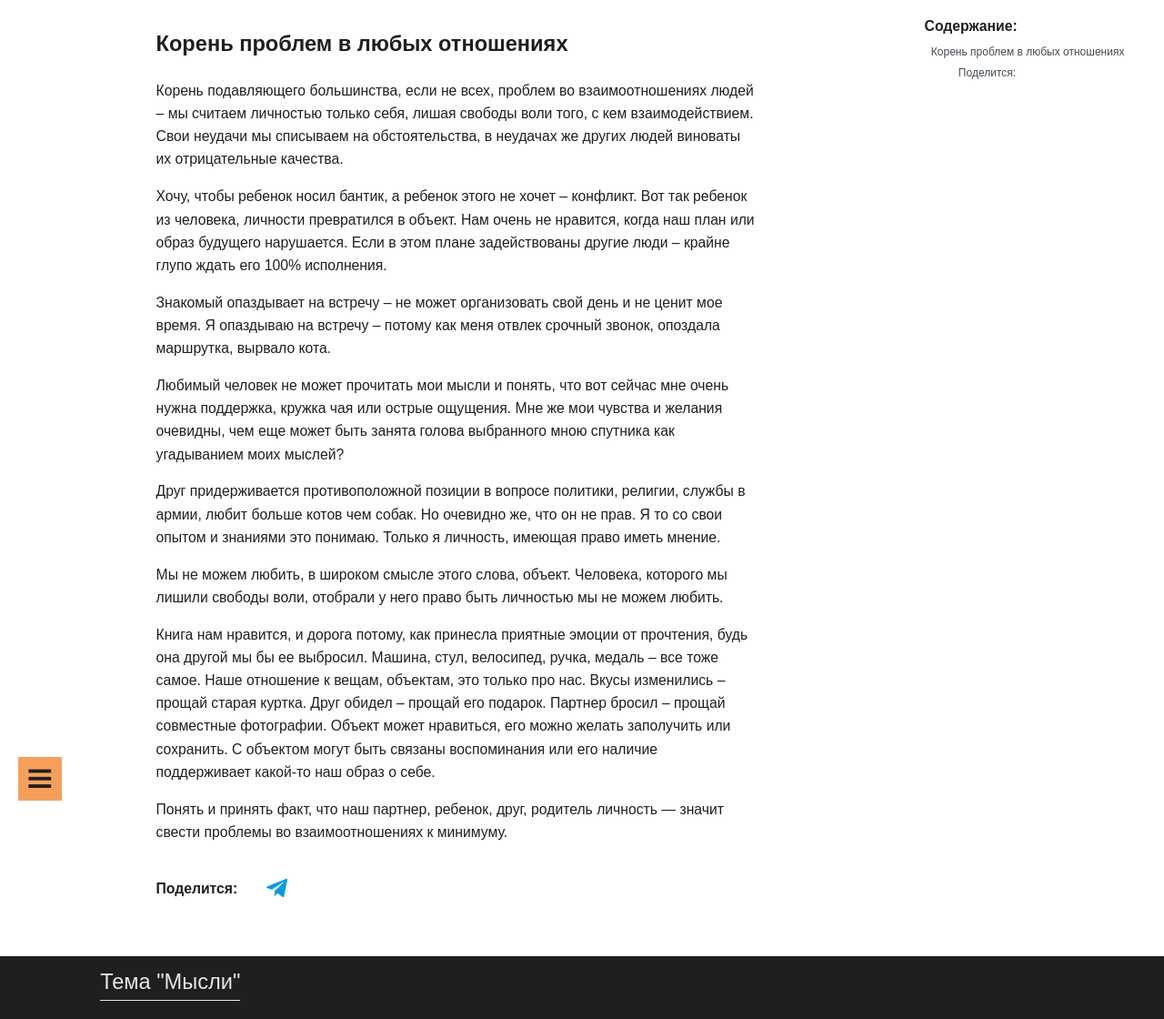
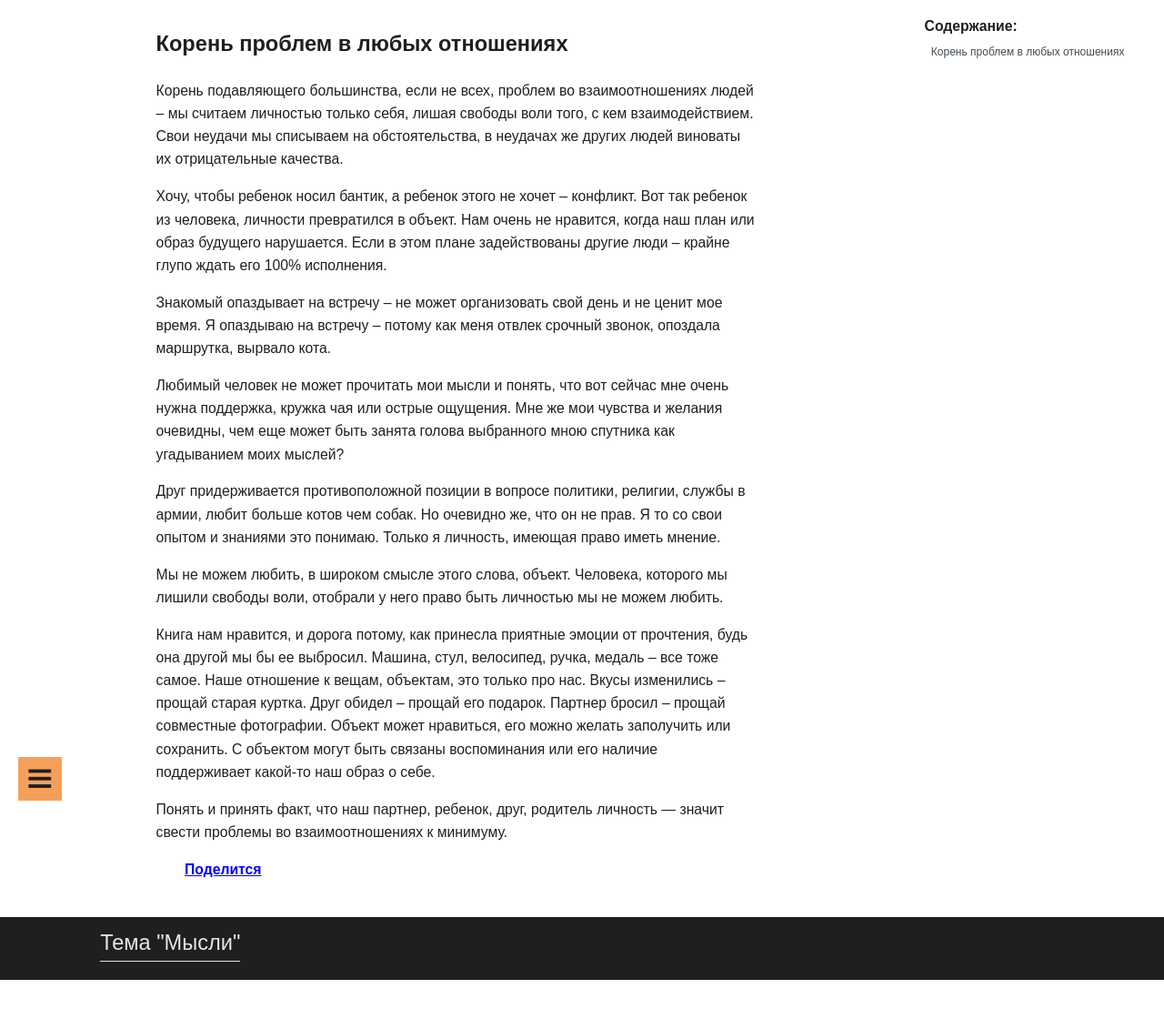
Before and after one commit to guest363/blog, a Jekyll site: the page built from _posts/thoughts/2020-01-28-main-bug-relationship.md, in a window 1280 px wide. Shown: the whole page at 91% size. Built offline with Jekyll 4.4.1, drawn with Linux system fonts in a browser that asks for light colours; after the commit the page ends 1077 px from its top, so only the background shows below that; some of the changed lines change nothing that is shown.

Commit message:
change share

```diff
--- a/_includes/share_buttons.html
+++ b/_includes/share_buttons.html
@@ -1,15 +1,12 @@
 <div class="share">
-  <h4>Поделится:</h4>
   <a
-    href="https://telegram.me/share/url?url=https://owl-shaker.ru{{page.url}}
-  &text='Заметка: {{page.title}}. Категории {{page.categories}}.'"
-    class="icons"
+          class="icons"
+          id="share"
+          data-shareText="Заметка: {{page.title}}. Категории {{page.categories}}."
+          href=https://owl-shaker.ru{{page.url}}"
   >
-    <img
-      class="icons--img"
-      src="/assets/icons/telegram.svg"
-      alt="Телеграмм"
-      srcset=""
-    />
-  </a>
+  <b>Поделится</b>
+
+   </a>
 </div>
+<script type="module" src="/assets/js/share.js"></script>
--- /dev/null
+++ b/assets/js/share.js
@@ -0,0 +1,12 @@
+if(navigator.share) {
+    const shareButton = document.getElementById('share');
+    const shareText = shareButton.getAttribute('data-shareText');
+    const shareUrl = shareButton.getAttribute('href');
+navigator.share({
+    title: 'Блог Owl-shaker',
+    text: shareText,
+    url: shareUrl
+}).then(() => {
+
+})
+}
```
